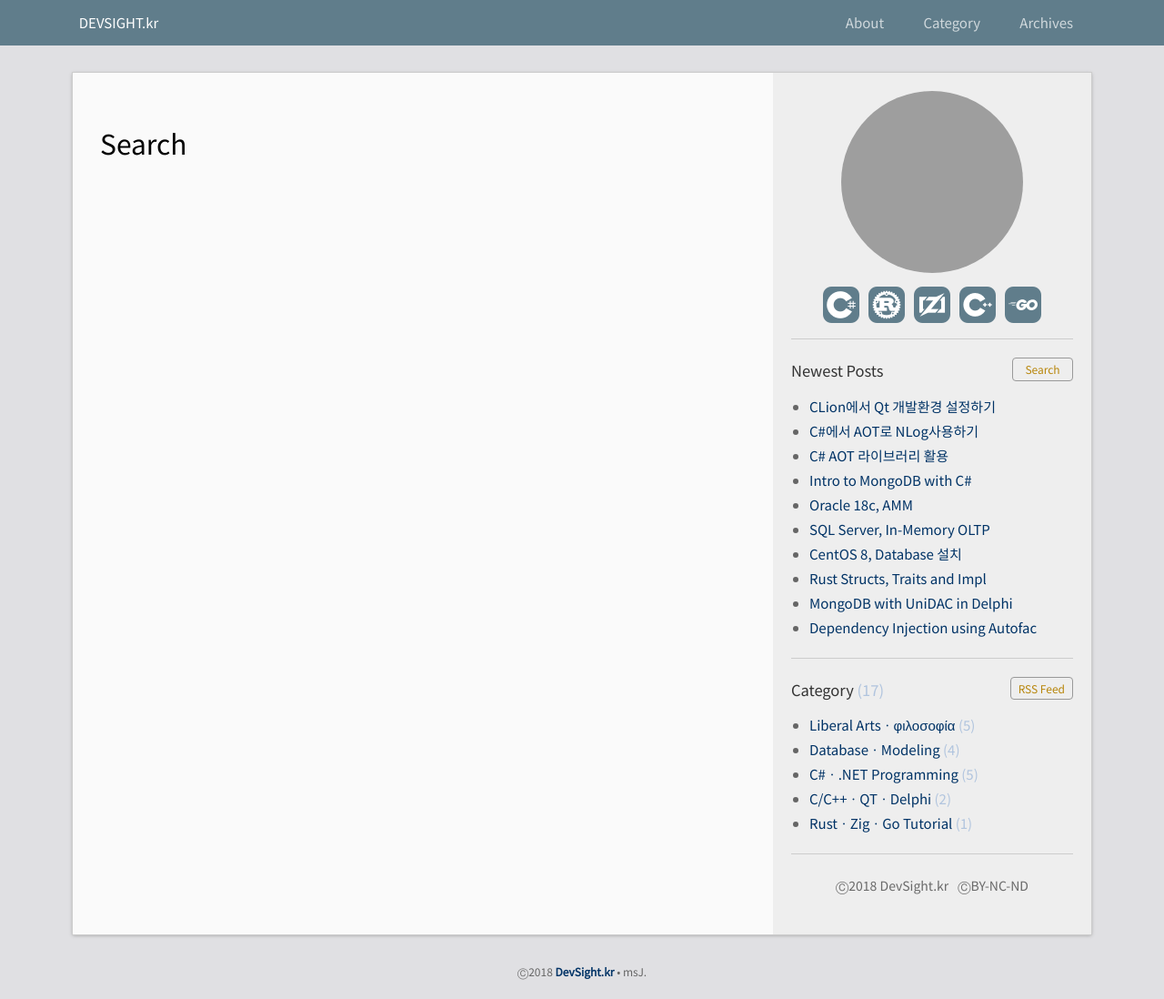
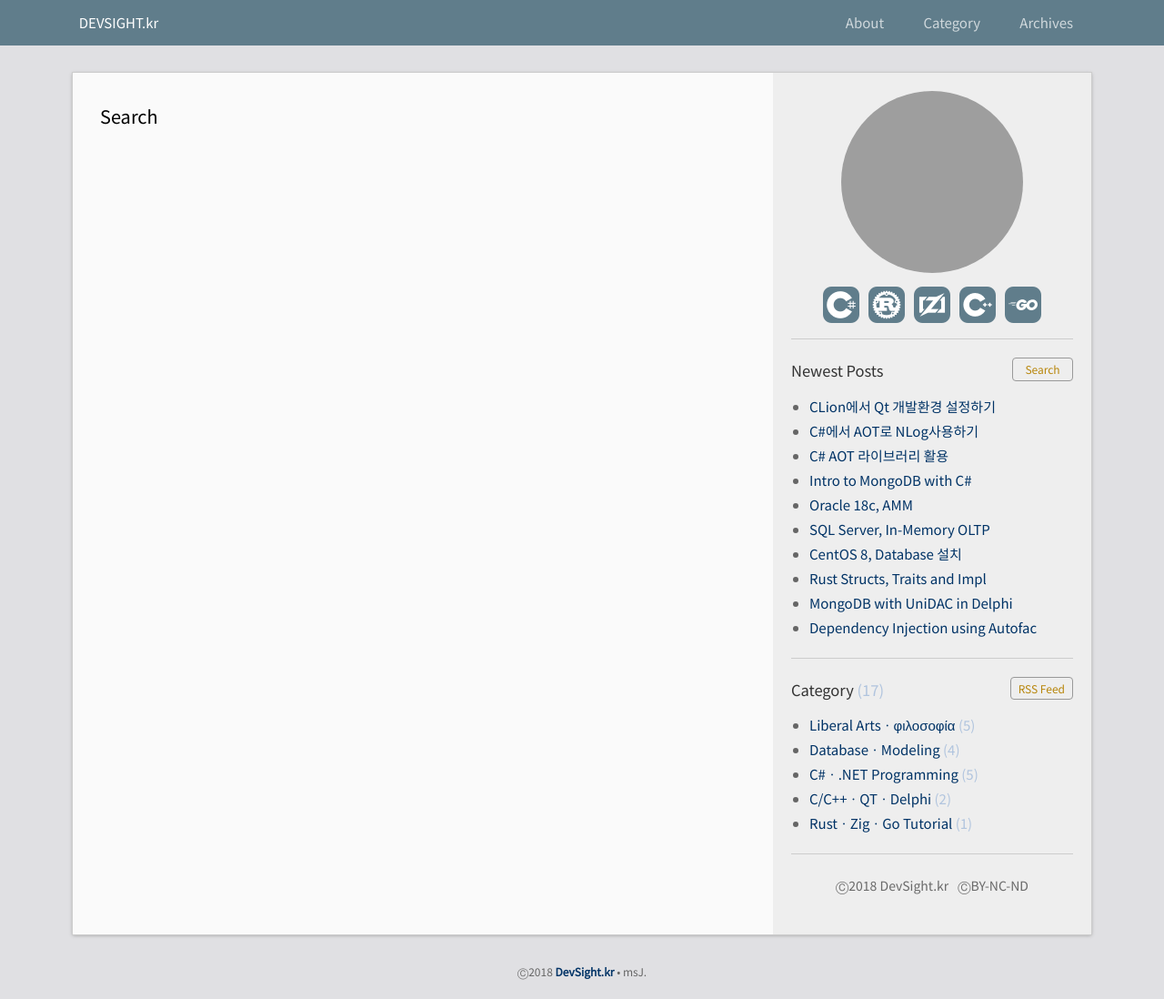
Before and after one commit to DebugJO/rustlang, a Jekyll site: the page built from gsearch.html, in a window 1280 px wide. Shown: the whole page at 91% size. Built offline with Jekyll 4.4.1, drawn with Linux system fonts in a browser that asks for light colours; comment, search, counter and statistics services are not loaded; grey boxes are pictures that could not be loaded.

Commit message:
Update gsearch.html

```diff
--- a/gsearch.html
+++ b/gsearch.html
@@ -23,7 +23,7 @@ nav_exclude: true
 	.gsc-webResult.gsc-result:hover {border-color : #FAFAFA; background-color : #FAFAFA }
 </style>
 
-<h1 class="page-heading">Search</h1>
+<p style="font-size: 20px; padding:0px; margin:0px ">Search</p>
 
 <script>
   (function() {
```
